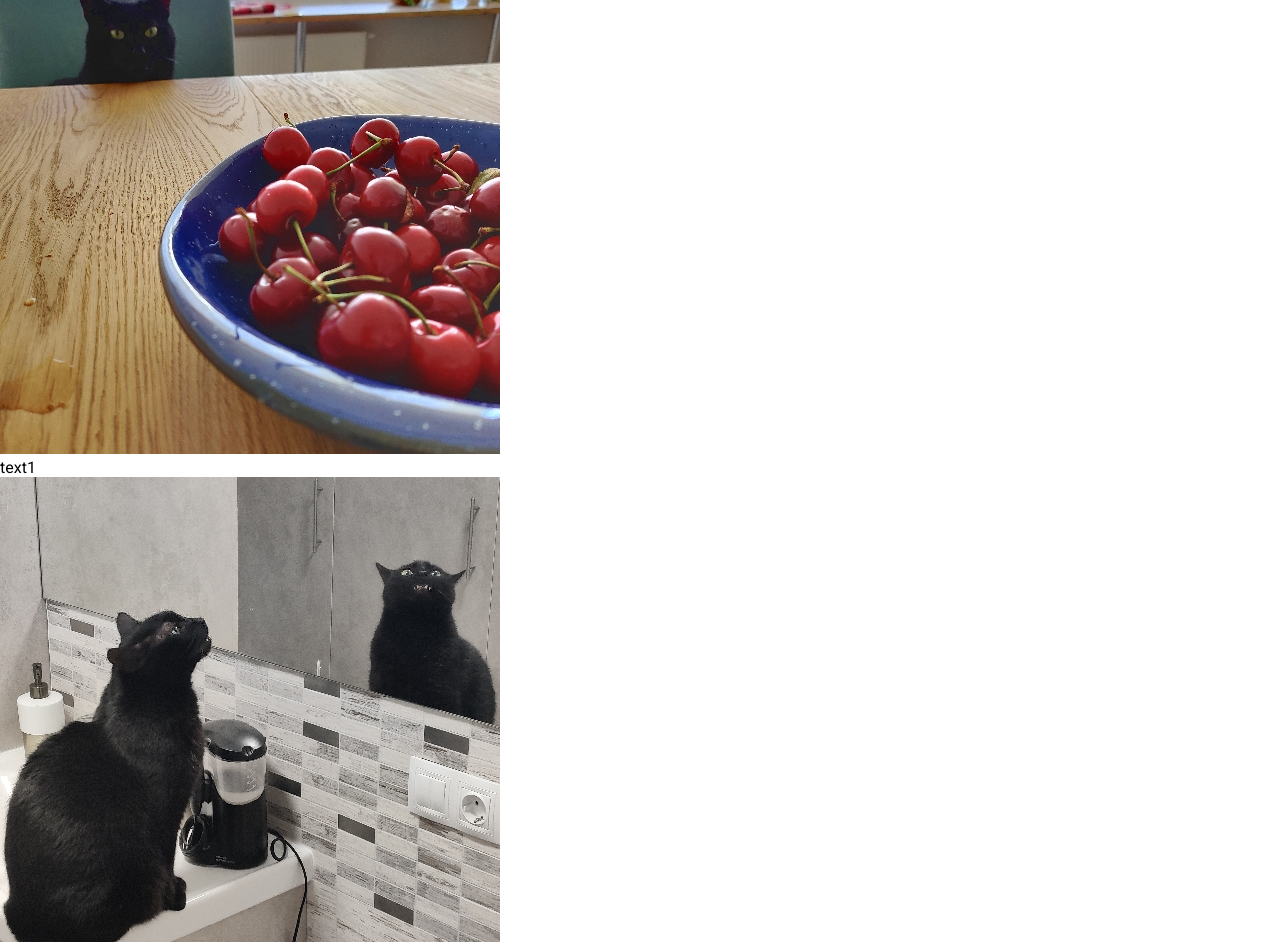
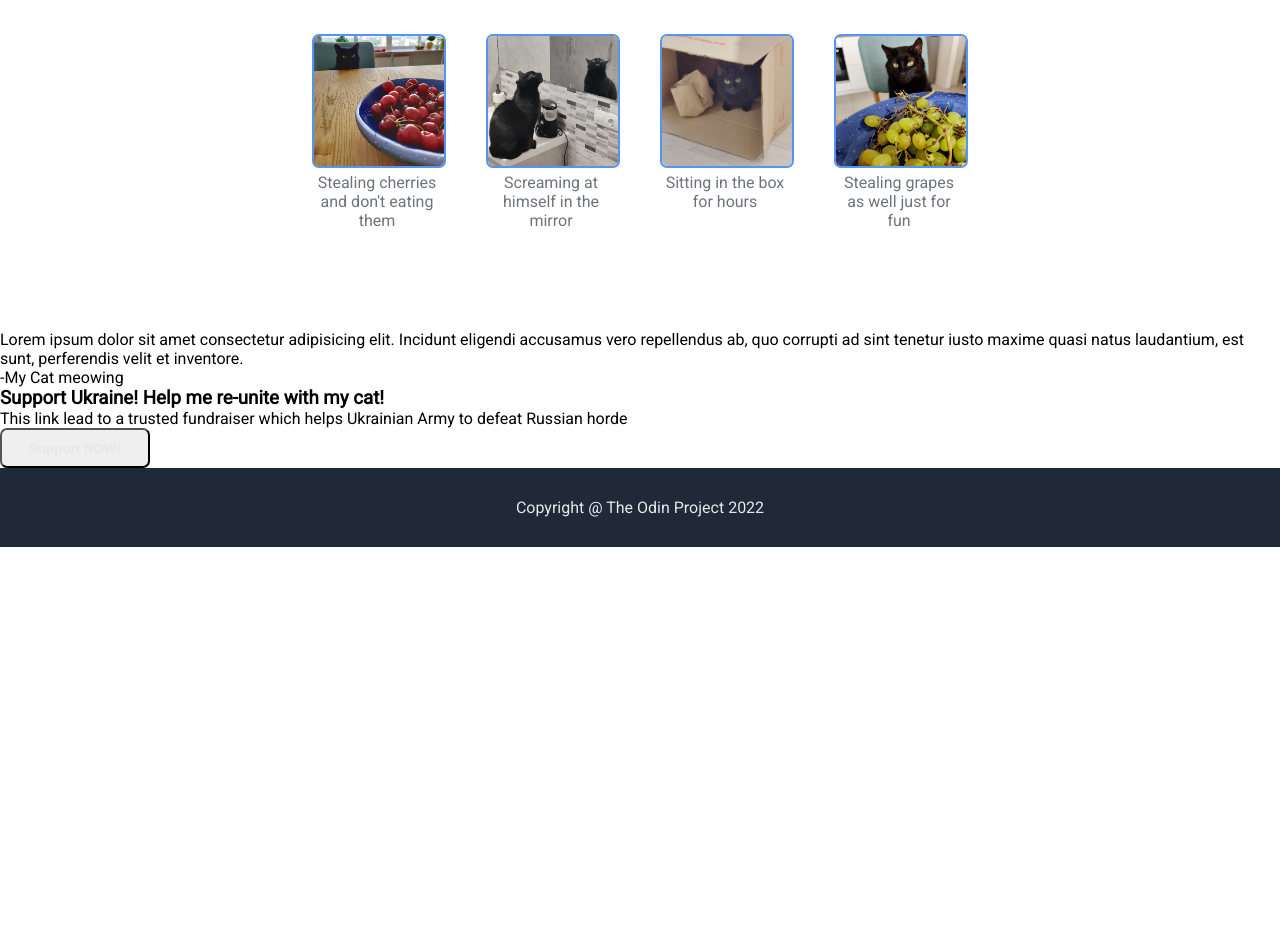
Before and after one commit to OlexandrHumeniuk/odin-first-landing, a plain HTML site: page index.html in a window 1280 px wide. Shown: the part 704-1646 px from the top of the page. After the commit the page ends 1251 px from the top, so only its background shows below. Drawn offline with Linux system fonts and the light colour scheme.

Commit message:
Finished About section

```diff
--- a/index.html
+++ b/index.html
@@ -31,14 +31,14 @@
                 <h2>Things my cat adores</h2>
             </div>
             <div class="about-items">
-                <img src="/images/about-1.jpg" alt="Photo of a black cat looking at a plate of cherries">
-                <p>text1</p>
-                <img src="images/about-3.jpg" alt="Photo of a black cat meowing and looking in a mirror">
-                <p>text2</p>
-                <img src="images/about-4.jpg" alt="Photo of a black cat sitting in a box">
-                <p>text3</p>
-                <img src="images/about-2.jpg" alt="Photo of a black cat looking at a plate of grapes">
-                <p>text4</p>
+                <div class="image-wrap"><img src="images/about-1.jpg" alt="Photo of a black cat looking at a plate of cherries">
+                    <p>Stealing cherries and don't eating them</p></div>
+                <div class="image-wrap"><img src="images/about-3.jpg" alt="Photo of a black cat meowing and looking in a mirror">
+                    <p>Screaming at himself in the mirror</p></div>
+                <div class="image-wrap"><img src="images/about-4.jpg" alt="Photo of a black cat sitting in a box">
+                    <p>Sitting in the box for hours</p></div>
+                <div class="image-wrap"><img src="images/about-2.jpg" alt="Photo of a black cat looking at a plate of grapes">
+                    <p>Stealing grapes as well just for fun</p></div>
             </div>
         </div>
     <div class="quote">
--- a/style.css
+++ b/style.css
@@ -20,7 +20,7 @@ header {
     display: flex;
     align-items: center;
     justify-content: space-between;
-    padding: 20px 400px;
+    padding: 20px 400px 0 400px;
 }
 
 .circle {
@@ -31,6 +31,7 @@ header {
     display: flex;
     align-items: center;
     justify-content: center;
+    flex-shrink: 0;
 }
 
 #cat-pic {
@@ -80,6 +81,11 @@ h1 {
     color: #F9FAF8;
 }
 
+h2 {
+    text-align: center;
+    padding: 50px 0;
+}
+
 .hero-left h1, .hero-left div{
     margin-bottom: 20px;
 }
@@ -98,6 +104,38 @@ button{
     border: none;
 }
 
+.about-section{
+    display: flex;
+    flex-direction: column;
+    padding: 0 400px 100px 400px;
+}
+
+.about-items{
+    display: flex;
+    justify-content: center;
+    gap:40px;
+}
+
+.image-wrap {
+    display: flex;
+    flex-direction: column;
+}
+
+.image-wrap img {
+    border-radius: 7px;
+    border: 2px solid;
+    border-color:#5793F7;
+    width: 130px;
+    height: 130px;
+}
+
+.image-wrap p {
+    margin-top: 5px;
+    color: #6D747D;
+    text-align: center;
+    max-width: 130px;
+}
+
 footer {
     background-color: #1F2937;
     display: flex;
```
